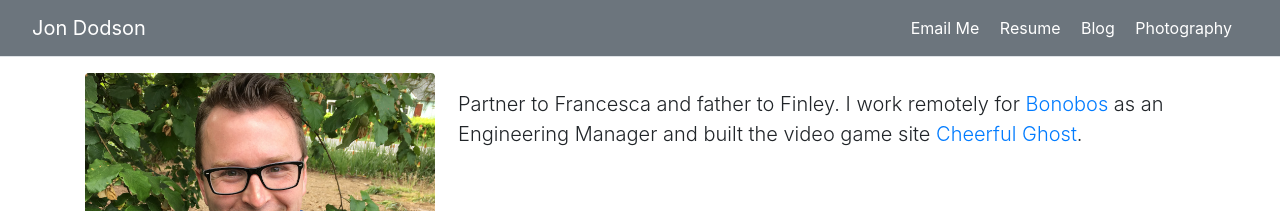
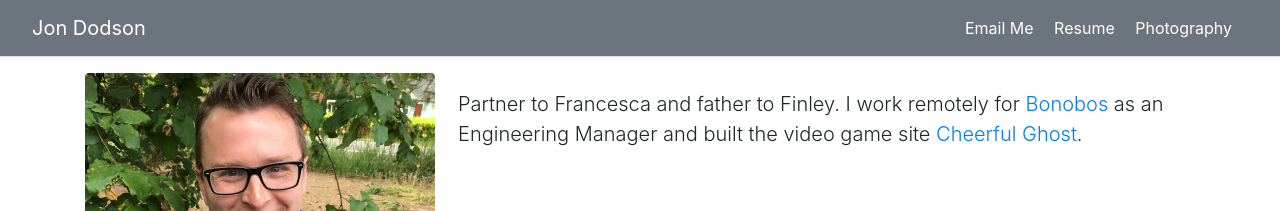
Before and after one commit to jdodson/jdodsonorg, a Jekyll site: the page docs/index.html, which Jekyll copies as it is, in a window 1280 px wide. Shown: the top 211 px of the page. Built offline with Jekyll 4.4.1, drawn with Linux system fonts in a browser that asks for light colours; nearby versions of some CDN libraries.

Commit message:
Moving links to my blog

```diff
--- a/_layouts/default.html
+++ b/_layouts/default.html
@@ -25,7 +25,6 @@
        <nav class="my-2 my-md-0 mr-md-3">
          <a class="p-2 text-white" href="mailto:{{ site.email }}">Email Me</a>
          <a class="p-2 text-white" href="resume.html">Resume</a>
-         <a class="p-2 text-white" href="https://medium.com/@jdodson" target="_blank">Blog</a>
          <a class="p-2 text-white" href="http://imgur.com/a/I20s7" target="_blank">Photography</a>
        </nav>
     </div>
--- a/docs/404.html
+++ b/docs/404.html
@@ -25,7 +25,6 @@
        <nav class="my-2 my-md-0 mr-md-3">
          <a class="p-2 text-white" href="mailto:jbdodson@gmail.com">Email Me</a>
          <a class="p-2 text-white" href="resume.html">Resume</a>
-         <a class="p-2 text-white" href="https://medium.com/@jdodson" target="_blank">Blog</a>
          <a class="p-2 text-white" href="http://imgur.com/a/I20s7" target="_blank">Photography</a>
        </nav>
     </div>
--- a/docs/index.html
+++ b/docs/index.html
@@ -25,7 +25,6 @@
        <nav class="my-2 my-md-0 mr-md-3">
          <a class="p-2 text-white" href="mailto:jbdodson@gmail.com">Email Me</a>
          <a class="p-2 text-white" href="resume.html">Resume</a>
-         <a class="p-2 text-white" href="https://medium.com/@jdodson" target="_blank">Blog</a>
          <a class="p-2 text-white" href="http://imgur.com/a/I20s7" target="_blank">Photography</a>
        </nav>
     </div>
--- a/docs/resume.html
+++ b/docs/resume.html
@@ -25,7 +25,6 @@
        <nav class="my-2 my-md-0 mr-md-3">
          <a class="p-2 text-white" href="mailto:jbdodson@gmail.com">Email Me</a>
          <a class="p-2 text-white" href="resume.html">Resume</a>
-         <a class="p-2 text-white" href="https://medium.com/@jdodson" target="_blank">Blog</a>
          <a class="p-2 text-white" href="http://imgur.com/a/I20s7" target="_blank">Photography</a>
        </nav>
     </div>
```
